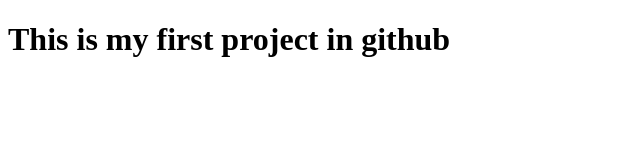
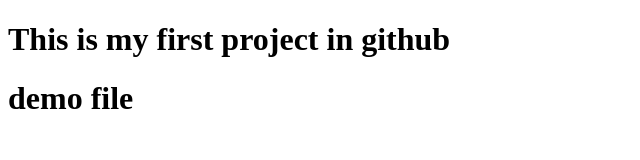
Before and after one commit to AsrVera/demo, a plain HTML site: page index.html in a window 1280 px wide. Shown: the whole page, without its empty margins (0-640 px from the left). Drawn offline with Linux system fonts and the light colour scheme.

Commit message:
second commit

```diff
--- a/index.html
+++ b/index.html
@@ -2,5 +2,6 @@
 <html>
     <body>
         <h1>This is my first project in github</h1>
+        <h1>demo file</h1>
     </body>
 </html>
```
